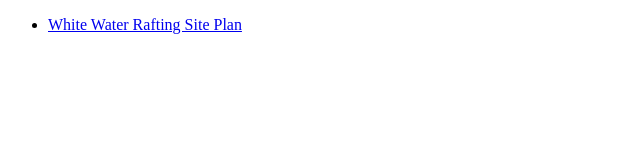
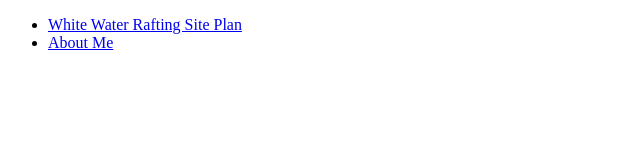
Before and after one commit to Jgohnert/wdd-130, a plain HTML site: page index.html in a window 1280 px wide. Shown: the full height of the page, 0-640 px from the left. Drawn offline with Linux system fonts and the light colour scheme.

Commit message:
Added About Me

```diff
--- a/index.html
+++ b/index.html
@@ -7,6 +7,9 @@
             <li>
                 <a href="wwr/site-plan-rafting.html">White Water Rafting Site Plan</a>
             </li>
+            <li>
+                <a href="about-me/about-me.html">About Me</a>
+            </li>
         </ul>
     </body>
 </html>
```
